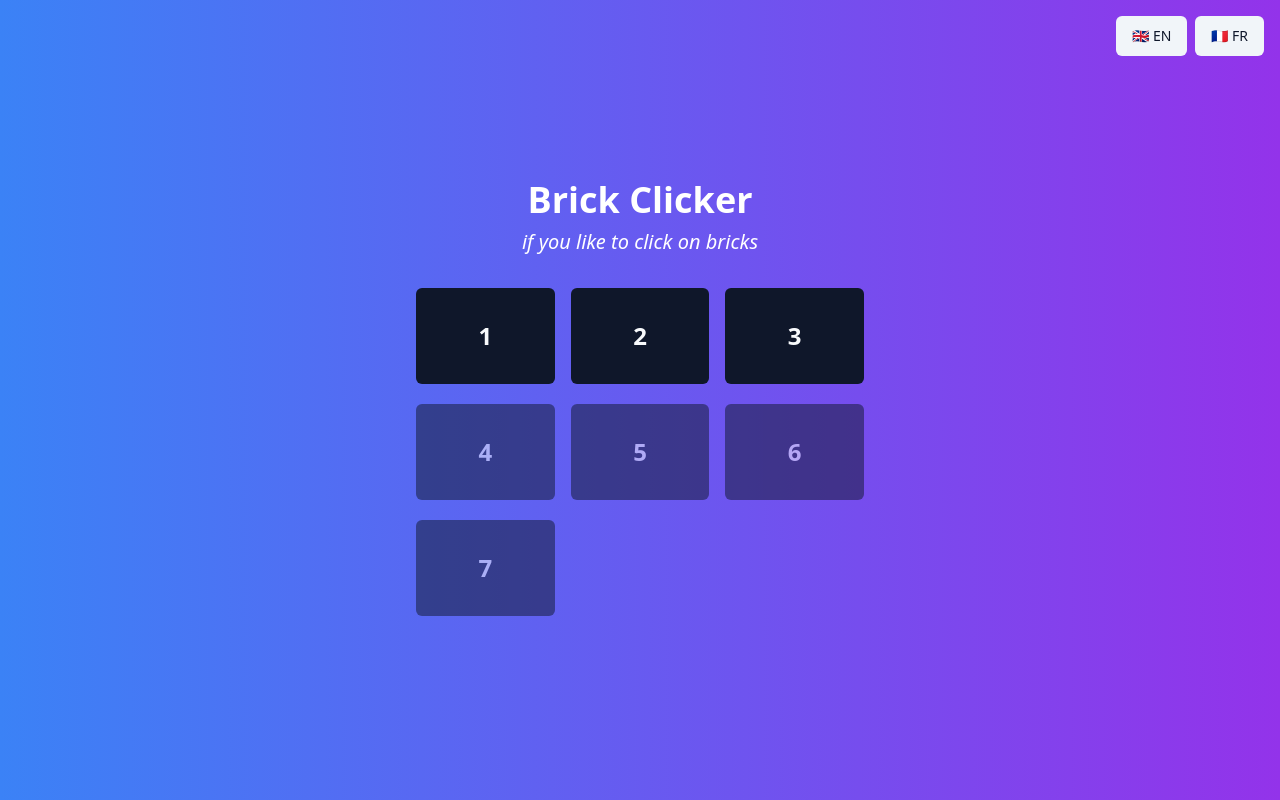
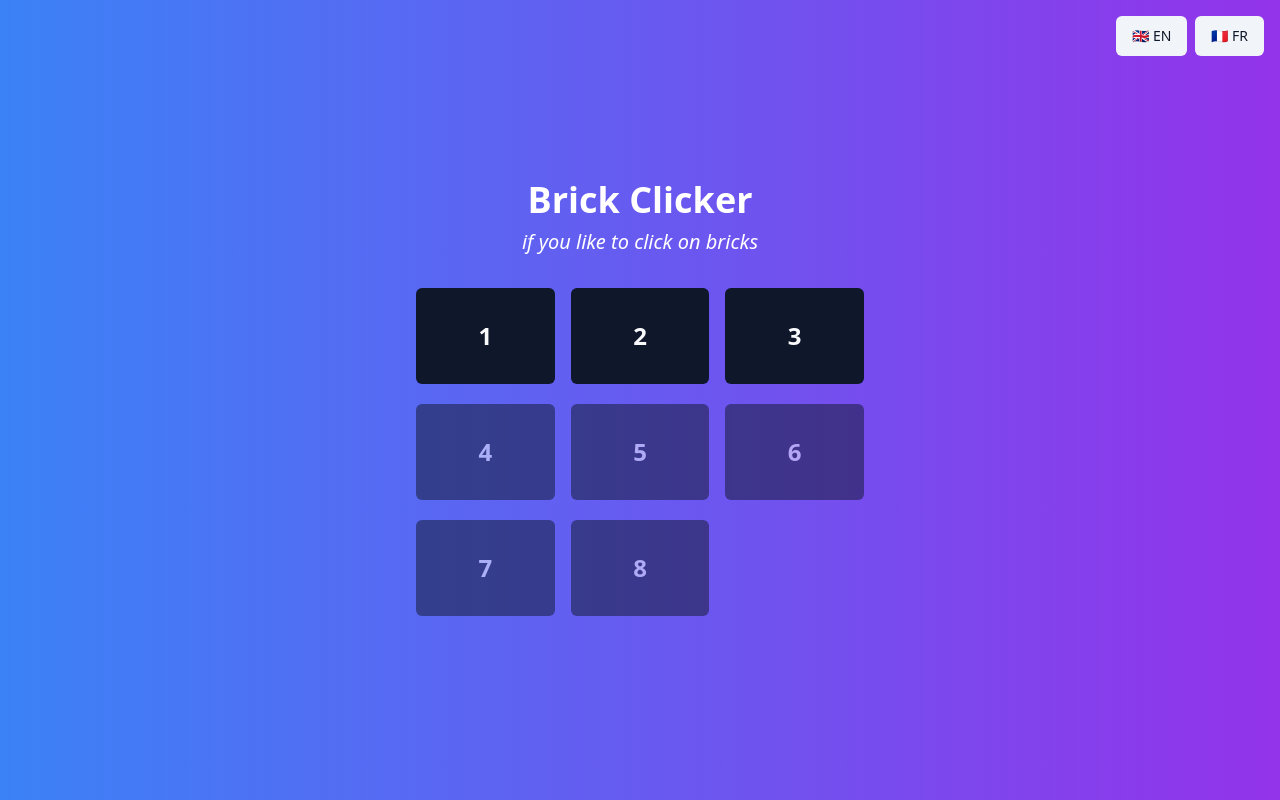
Before and after one commit to metafab/brick-order-breaker, a React (Vite) app: page / in a window 1280 px wide. Built offline with nearby package versions, Linux system fonts and the light colour scheme.

Commit message:
Fix level 8 visibility issue
Updated the home page to ensure that level 8 is visible and accessible to players. Adjustments were made to the level accessibility logic to include all 8 levels in the display.
[skip gpt_engineer]

```diff
--- a/src/pages/Home.tsx
+++ b/src/pages/Home.tsx
@@ -43,7 +43,7 @@ const Home: React.FC = () => {
       <h1 className="text-4xl font-bold text-white mb-2">{t('title')}</h1>
       <p className="text-xl text-white mb-8 italic">{t('tagline')}</p>
       <div className="grid grid-cols-3 gap-4 max-w-md w-full">
-        {[...Array(7)].map((_, index) => (
+        {[...Array(8)].map((_, index) => (
           <div key={index} className="flex flex-col items-center">
             <Button
               onClick={() => handleLevelClick(index + 1)}
```
